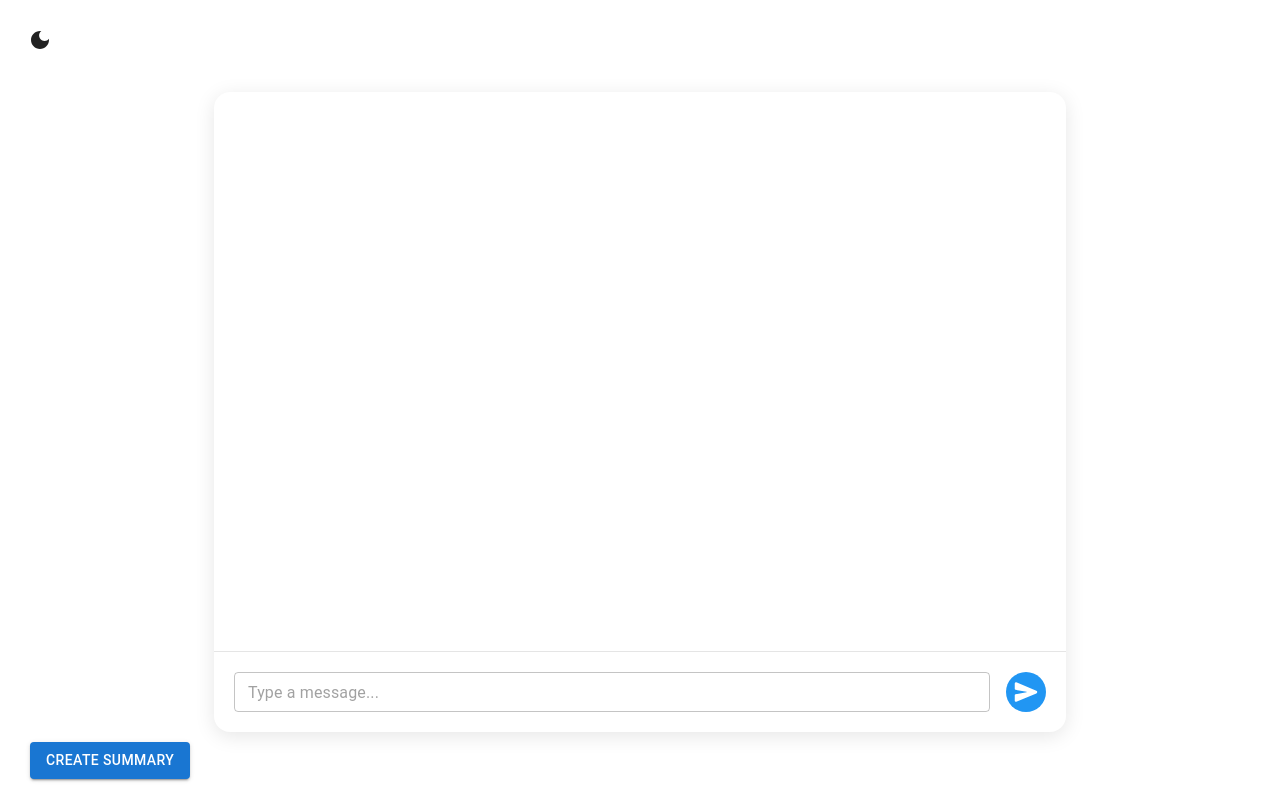
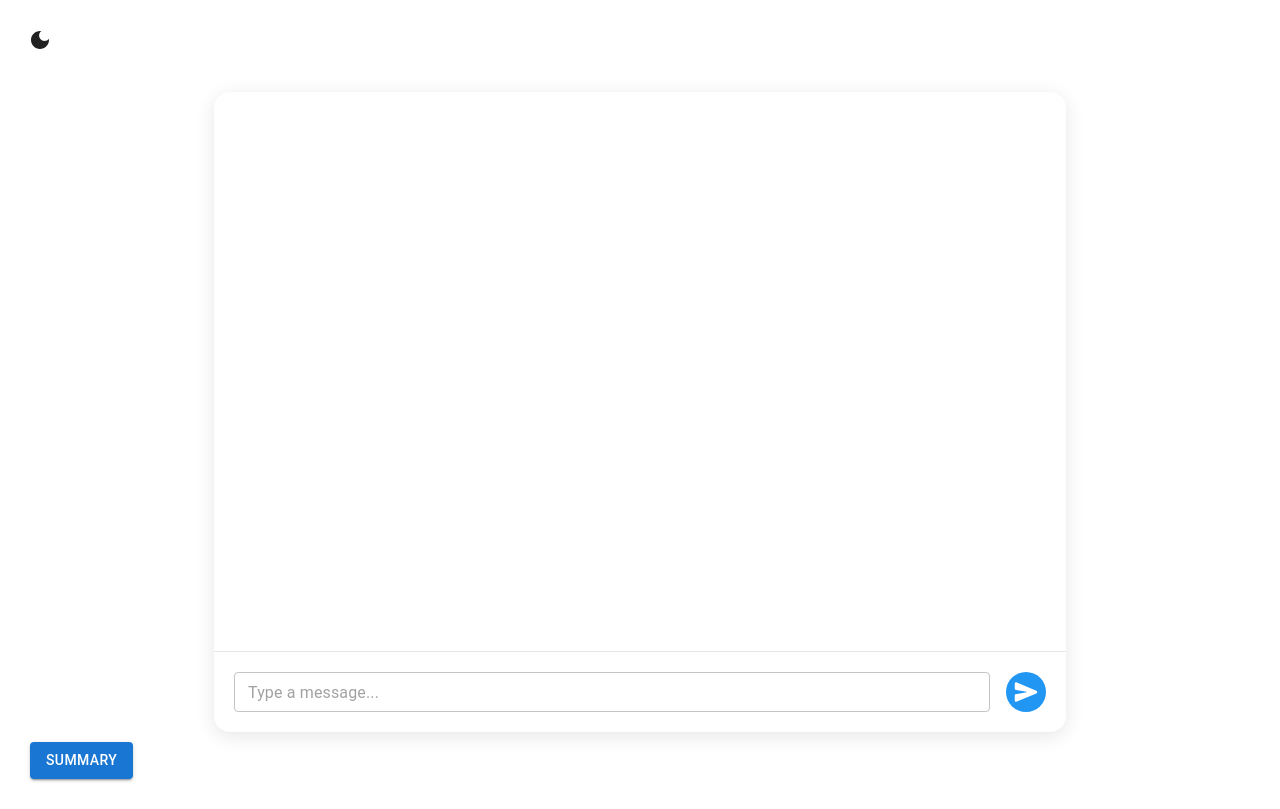
Before and after one commit to andranik-agamalian/socraticAi, a React (Vite) app in the folder client/: page / in a window 1280 px wide. Built offline with nearby package versions, Linux system fonts and the light colour scheme.

Commit message:
change create summary button

```diff
--- a/client/src/components/chatpage.tsx
+++ b/client/src/components/chatpage.tsx
@@ -138,7 +138,7 @@ const OpenDialogButton: React.FC<ChatUIProps> = ({sessionId}) => {
     <div className="summary-wrapper25">
       {/* Button to open the dialog */}
       <Button variant="contained" color="primary" onClick={handleOpen}>
-        Create Summary
+        Summary
       </Button>
 
       {/* Dialog component */}
```
